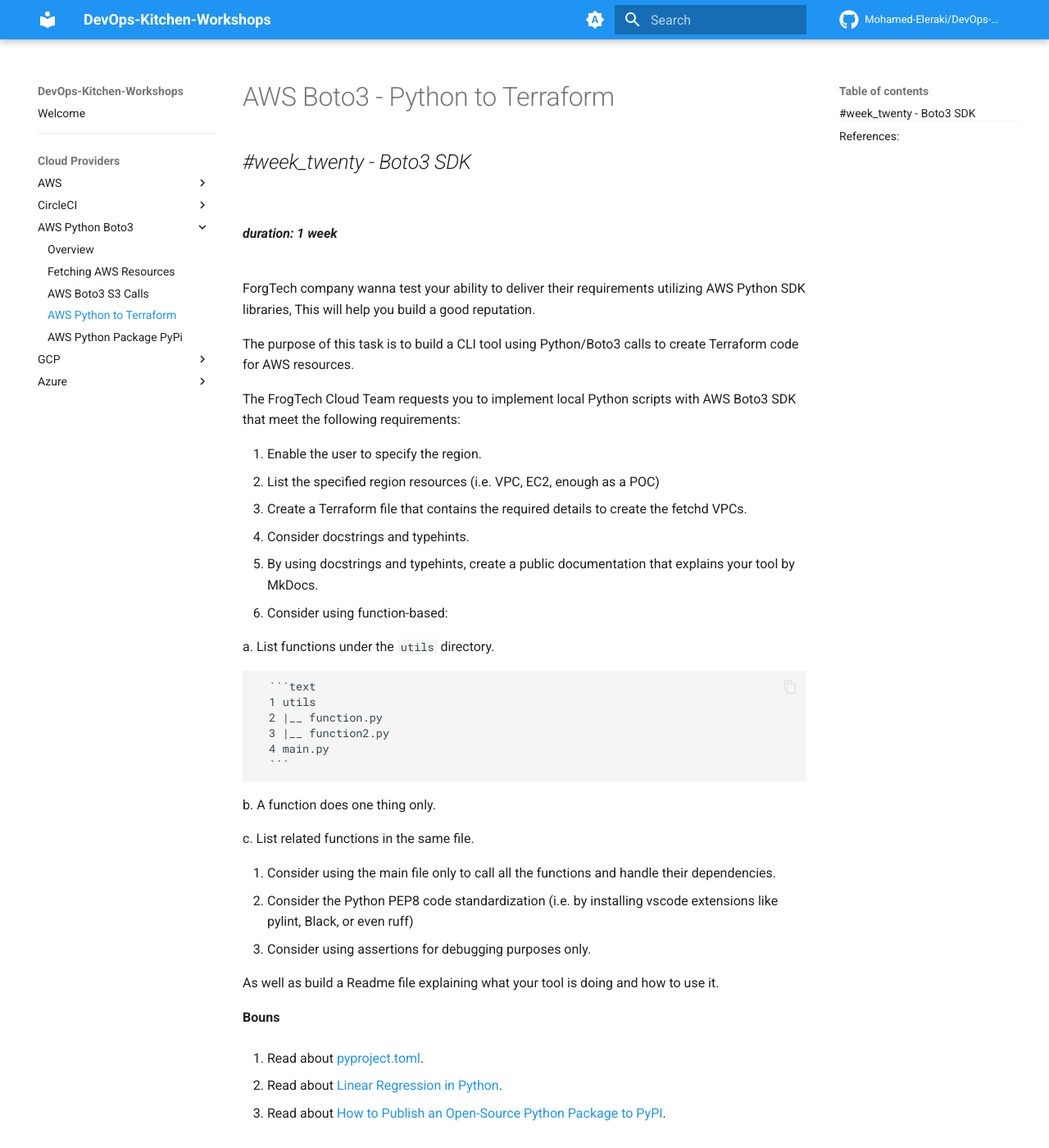
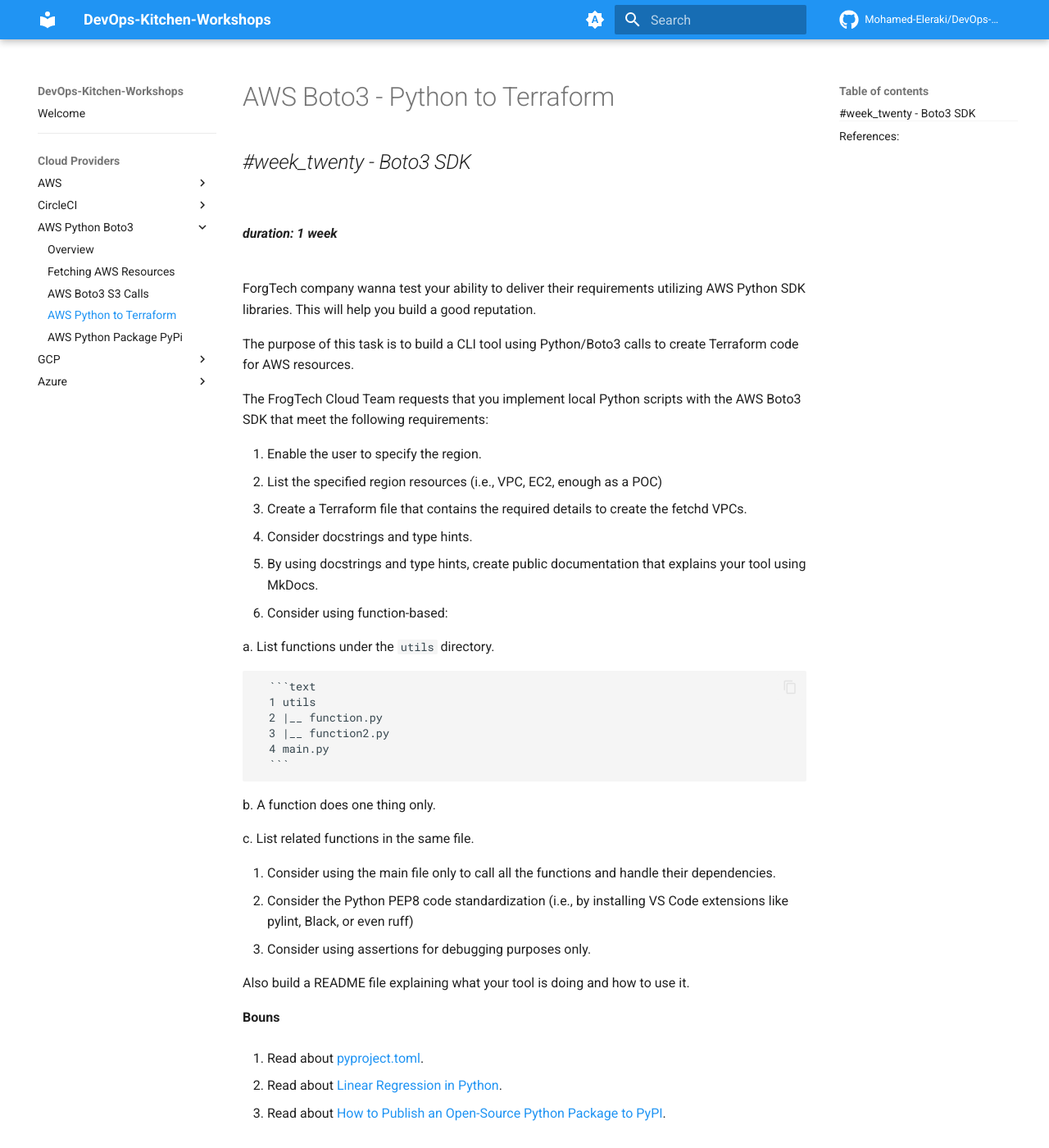
Before and after one commit to Mohamed-Eleraki/DevOps-Kitchen-Workshop, an MkDocs documentation site: the page built from docs/aws-python-boto3/python-to-terraform.md, in a window 1280 px wide and 1400 px high. Shown: the whole window at 82% size. Built offline with MkDocs 1.6.1 and Material for MkDocs 9.7.7, drawn with Linux system fonts in a browser that asks for light colours; comment, search, counter and statistics services are not loaded; the version menu is left out.

Commit message:
Update python-to-terraform.md

```diff
--- a/docs/aws-python-boto3/python-to-terraform.md
+++ b/docs/aws-python-boto3/python-to-terraform.md
@@ -5,20 +5,20 @@
 
 **_duration: 1 week_**<br><br>
 
-ForgTech company wanna test your ability to deliver their requirements utilizing AWS Python SDK libraries, This will help you build
+ForgTech company wanna test your ability to deliver their requirements utilizing AWS Python SDK libraries. This will help you build
 a good reputation.
 
 The purpose of this task is to build a CLI tool using Python/Boto3 calls to create Terraform code for AWS
 resources.
 
-The FrogTech Cloud Team requests you to implement local Python scripts with AWS Boto3 SDK that meet the following
+The FrogTech Cloud Team requests that you implement local Python scripts with the AWS Boto3 SDK that meet the following
 requirements:
 
 1. Enable the user to specify the region.
-2. List the specified region resources (i.e. VPC, EC2, enough as a POC)
+2. List the specified region resources (i.e., VPC, EC2, enough as a POC)
 3. Create a Terraform file that contains the required details to create the fetchd VPCs.
-4. Consider docstrings and typehints.
-5. By using docstrings and typehints, create a public documentation that explains your tool by MkDocs.
+4. Consider docstrings and type hints.
+5. By using docstrings and type hints, create public documentation that explains your tool using MkDocs.
 6. Consider using function-based:
 
    a. List functions under the `utils` directory.
@@ -35,10 +35,10 @@
    c. List related functions in the same file.
 
 8. Consider using the main file only to call all the functions and handle their dependencies.
-9. Consider the Python PEP8 code standardization (i.e. by installing vscode extensions like pylint, Black, or even ruff)
+9. Consider the Python PEP8 code standardization (i.e., by installing VS Code extensions like pylint, Black, or even ruff)
 10. Consider using assertions for debugging purposes only.
 
-As well as build a Readme file explaining what your tool is doing and how to use it.
+Also build a README file explaining what your tool is doing and how to use it.
 
 **Bouns**
 
```
